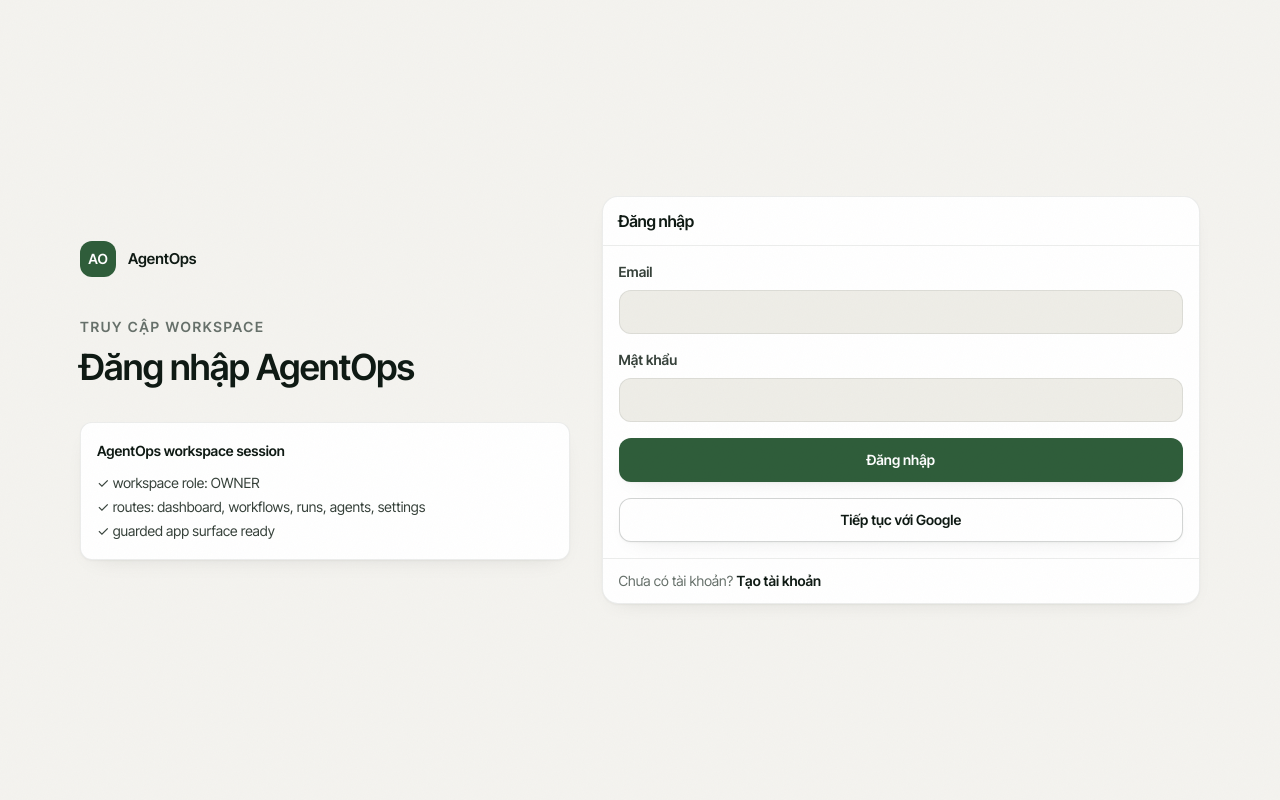
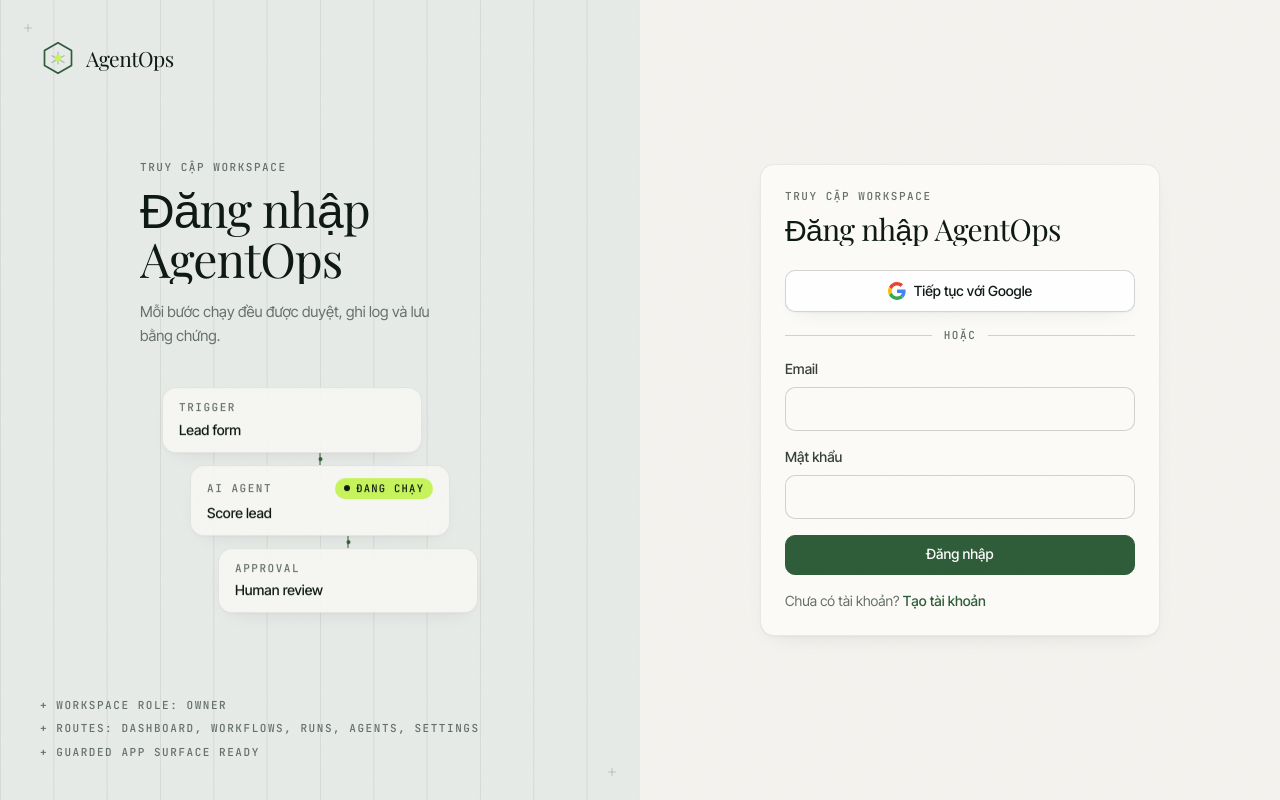
Before and after one commit to foxxiee04/AgentOps-AI-Agent-Workflow-Automation-Platform, a Next.js app in the folder apps/web/: page /login in a window 1280 px wide. Built offline with nearby package versions, Linux system fonts and the light colour scheme; no server answers.

Commit message:
feat(web): split-screen sign-in with the Google button first

```diff
--- a/apps/web/src/features/auth/auth-form.tsx
+++ b/apps/web/src/features/auth/auth-form.tsx
@@ -3,15 +3,59 @@
 import Link from "next/link";
 import { useRouter, useSearchParams } from "next/navigation";
 import { FormEvent, useEffect, useMemo, useState } from "react";
+import { motion, useReducedMotion } from "motion/react";
 import { refreshBrowserSession } from "../../lib/api";
 import type { AppCopy, Locale } from "../../lib/i18n";
 import { authPost, googleAuthHref, setAuthUser } from "./auth-client";
+import { MaskHeading } from "../../components/motion/mask-heading";
 
 type AuthFormMode = "login" | "register";
+
+const workflowNodes = [
+  { type: "TRIGGER", title: "Lead form" },
+  { type: "AI AGENT", title: "Score lead" },
+  { type: "APPROVAL", title: "Human review" }
+];
+
+const bullets = {
+  vi: ["workspace role: OWNER", "routes: dashboard, workflows, runs, agents, settings", "guarded app surface ready"],
+  en: ["workspace role: OWNER", "routes: dashboard, workflows, runs, agents, settings", "guarded app surface ready"]
+};
+
+const taglines = {
+  vi: "Mỗi bước chạy đều được duyệt, ghi log và lưu bằng chứng.",
+  en: "Every run is reviewed, logged and evidenced."
+};
+
+const runningLabel = {
+  vi: "Đang chạy",
+  en: "Running"
+};
+
+function BrandMark() {
+  return (
+    <span
+      aria-hidden="true"
+      className="relative grid h-9 w-9 shrink-0 place-items-center text-[var(--accent)]"
+    >
+      <svg viewBox="0 0 32 32" fill="none" className="h-full w-full">
+        <path
+          d="M16 2.4 28 9.3v13.4L16 29.6 4 22.7V9.3Z"
+          stroke="currentColor"
+          strokeWidth={1.5}
+          strokeLinejoin="round"
+        />
+        <path d="M16 10.5v11M10.2 13.8l11.6 6.4M21.8 13.8l-11.6 6.4" stroke="currentColor" strokeWidth={1} strokeOpacity={0.35} />
+        <circle cx="16" cy="16" r="2.8" fill="var(--live)" />
+      </svg>
+    </span>
+  );
+}
 
 export function AuthForm({ mode, locale, labels }: { mode: AuthFormMode; locale: Locale; labels: AppCopy["auth"] }) {
   const router = useRouter();
   const searchParams = useSearchParams();
+  const reduceMotion = useReducedMotion() ?? false;
   const [error, setError] = useState(searchParams.get("authError") ?? "");
   const [isSubmitting, setIsSubmitting] = useState(false);
   const nextPath = useMemo(() => {
@@ -69,92 +113,166 @@ export function AuthForm({ mode, locale, labels }: { mode: AuthFormMode; locale:
       ? `/register?lang=${locale}&next=${encodeURIComponent(nextPath)}`
       : `/login?lang=${locale}&next=${encodeURIComponent(nextPath)}`;
 
+  const title = mode === "login" ? labels.loginTitle : labels.registerTitle;
+  const eyebrow = mode === "login" ? labels.loginEyebrow : labels.registerEyebrow;
+  const submitLabel = mode === "login" ? labels.submitLogin : labels.submitRegister;
+  const orLabel = locale === "vi" ? "hoặc" : "or";
+
   return (
-    <div className="mx-auto grid min-h-screen max-w-6xl content-center gap-8 px-4 py-10 lg:grid-cols-[0.9fr_1.1fr] lg:items-center">
-      <section>
-        <Link href={locale === "vi" ? "/vi" : "/en"} className="inline-flex items-center gap-3">
-          <span className="grid h-9 w-9 place-items-center rounded-xl bg-[var(--accent)] text-sm font-bold text-white">AO</span>
-          <span className="font-semibold text-[var(--ink-deep)]">AgentOps</span>
+    <div className="grid min-h-screen lg:grid-cols-2">
+      <section className="hairline-grid relative hidden flex-col overflow-hidden bg-[var(--mist)] p-10 lg:flex">
+        <span aria-hidden="true" className="crosshair absolute left-6 top-6 h-2 w-2" />
+        <span aria-hidden="true" className="crosshair absolute bottom-6 right-6 h-2 w-2" />
+
+        <Link
+          href={locale === "vi" ? "/vi" : "/en"}
+          className="relative z-10 inline-flex w-fit items-center gap-2.5"
+        >
+          <BrandMark />
+          <span className="font-display text-[21px] leading-none text-[var(--ink)]">AgentOps</span>
         </Link>
-        <p className="mt-10 text-sm font-semibold uppercase text-[var(--mute)]">
-          {mode === "login" ? labels.loginEyebrow : labels.registerEyebrow}
-        </p>
-        <h1 className="mt-2 max-w-xl text-4xl font-bold leading-tight text-[var(--ink-deep)]">
-          {mode === "login" ? labels.loginTitle : labels.registerTitle}
-        </h1>
-        <div className="mt-8 rounded-xl border border-[var(--hairline)] bg-white p-4 text-sm leading-6 text-[var(--body)]">
-          <p className="font-semibold text-[var(--ink-deep)]">AgentOps workspace session</p>
-          <p className="mt-2">✓ workspace role: OWNER</p>
-          <p>✓ routes: dashboard, workflows, runs, agents, settings</p>
-          <p>✓ guarded app surface ready</p>
+
+        <div className="relative z-10 flex flex-1 flex-col justify-center py-10">
+          <div className="mx-auto w-full max-w-[360px]">
+            <p className="mono-label">{eyebrow}</p>
+            {/* Decorative repeat of the form title: hidden from assistive tech so the page keeps one heading. */}
+            <div aria-hidden="true">
+              <MaskHeading
+                as="h2"
+                className="mt-2 font-display text-[48px] leading-[1.05] text-[var(--ink)]"
+              >
+                {title}
+              </MaskHeading>
             </div>
+            <p className="mt-4 max-w-[34ch] text-[15px] leading-relaxed text-[var(--mute)]">{taglines[locale]}</p>
+
+            <motion.div
+              className="mx-auto mt-10 w-[316px]"
+              animate={reduceMotion ? undefined : { y: [0, -6, 0] }}
+              transition={reduceMotion ? undefined : { duration: 6, repeat: Infinity, ease: "easeInOut" }}
+            >
+              <ol className="flex flex-col gap-3">
+                {workflowNodes.map((node, index) => (
+                  <li
+                    key={node.title}
+                    className="relative w-[260px]"
+                    style={{ marginLeft: index * 28 }}
+                  >
+                    {index > 0 ? (
+                      <span
+                        aria-hidden="true"
+                        className="pointer-events-none absolute -top-3 left-1/2 h-3 w-px -translate-x-1/2 bg-[var(--accent)]"
+                      >
+                        <span className="absolute left-1/2 top-1/2 h-1 w-1 -translate-x-1/2 -translate-y-1/2 rounded-full bg-[var(--accent)]" />
+                      </span>
+                    ) : null}
+                    <div className="glass rounded-[var(--radius-card)] border border-[var(--hairline)] px-4 py-3 shadow-[var(--shadow-sm)]">
+                      <div className="flex items-center justify-between gap-3 whitespace-nowrap">
+                        <p className="mono-label">{node.type}</p>
+                        {index === 1 ? (
+                          <span className="live-chip is-running">{runningLabel[locale]}</span>
+                        ) : null}
+                      </div>
+                      <p className="mt-1 whitespace-nowrap text-sm font-medium text-[var(--ink)]">{node.title}</p>
+                    </div>
+                  </li>
+                ))}
+              </ol>
+            </motion.div>
+          </div>
+        </div>
+
+        <ul className="relative z-10 space-y-2">
+          {bullets[locale].map((item) => (
+            <li key={item} className="mono-label text-[var(--mute)]">+ {item}</li>
+          ))}
+        </ul>
       </section>
 
-      <section className="rounded-2xl border border-[var(--hairline)] bg-white">
-        <div className="border-b border-[var(--hairline)] px-4 py-3">
-          <h2 className="text-base font-bold text-[var(--ink-deep)]">{mode === "login" ? labels.submitLogin : labels.submitRegister}</h2>
+      <section className="flex items-center justify-center px-4 py-10 lg:px-10">
+        <div className="card w-full max-w-[400px] p-6">
+          <p className="mono-label">{eyebrow}</p>
+          <MaskHeading as="h1" className="mt-2 font-display text-[30px] leading-[1.1] text-[var(--ink)]">
+            {title}
+          </MaskHeading>
+
+          <form onSubmit={onSubmit} className="mt-6 space-y-4">
+            <a
+              href={googleAuthHref(nextPath)}
+              className="flex w-full items-center justify-center gap-2 rounded-[var(--radius-control)] border border-[var(--hairline-strong)] bg-[var(--surface-raised)] px-4 py-2.5 text-sm font-medium text-[var(--ink)] shadow-[var(--shadow-sm)]"
+            >
+              <svg width="18" height="18" viewBox="0 0 48 48" aria-hidden="true">
+                <path fill="#EA4335" d="M24 9.5c3.54 0 6.71 1.22 9.21 3.6l6.85-6.85C35.9 2.38 30.47 0 24 0 14.62 0 6.51 5.38 2.56 13.22l7.98 6.19C12.43 13.72 17.74 9.5 24 9.5z" />
+                <path fill="#4285F4" d="M46.98 24.55c0-1.57-.15-3.09-.38-4.55H24v9.02h12.94c-.58 2.96-2.26 5.48-4.78 7.18l7.73 6c4.51-4.18 7.09-10.36 7.09-17.65z" />
+                <path fill="#FBBC05" d="M10.53 28.59c-.48-1.45-.76-2.99-.76-4.59s.27-3.14.76-4.59l-7.98-6.19C.92 16.46 0 20.12 0 24c0 3.88.92 7.54 2.56 10.78l7.97-6.19z" />
+                <path fill="#34A853" d="M24 48c6.48 0 11.93-2.13 15.89-5.81l-7.73-6c-2.15 1.45-4.92 2.3-8.16 2.3-6.26 0-11.57-4.22-13.47-9.91l-7.98 6.19C6.51 42.62 14.62 48 24 48z" />
+              </svg>
+              {labels.google}
+            </a>
+
+            <div className="flex items-center gap-3">
+              <span className="h-px flex-1 bg-[var(--hairline-strong)]" />
+              <span className="mono-label text-[var(--mute)]">{orLabel}</span>
+              <span className="h-px flex-1 bg-[var(--hairline-strong)]" />
             </div>
 
-        <form onSubmit={onSubmit} className="space-y-4 p-4">
             {mode === "register" ? (
-            <label className="block text-sm font-semibold text-[var(--body)]">
+              <label className="block text-sm font-medium text-[var(--body)]">
                 {labels.name}
                 <input
                   name="name"
                   required
                   minLength={2}
-                className="mt-2 h-11 w-full rounded-xl border border-[var(--hairline)] bg-[var(--surface-soft)] px-3 text-[var(--ink-deep)]"
+                  className="field mt-2"
                   autoComplete="name"
                 />
               </label>
             ) : null}
 
-          <label className="block text-sm font-semibold text-[var(--body)]">
+            <label className="block text-sm font-medium text-[var(--body)]">
               {labels.email}
               <input
                 name="email"
                 required
                 type="email"
-              className="mt-2 h-11 w-full rounded-xl border border-[var(--hairline)] bg-[var(--surface-soft)] px-3 text-[var(--ink-deep)]"
+                className="field mt-2"
                 autoComplete="email"
               />
             </label>
 
-          <label className="block text-sm font-semibold text-[var(--body)]">
+            <label className="block text-sm font-medium text-[var(--body)]">
               {labels.password}
               <input
                 name="password"
                 required
                 type="password"
                 minLength={8}
-              className="mt-2 h-11 w-full rounded-xl border border-[var(--hairline)] bg-[var(--surface-soft)] px-3 text-[var(--ink-deep)]"
+                className="field mt-2"
                 autoComplete={mode === "login" ? "current-password" : "new-password"}
               />
             </label>
 
-          {error ? <p className="rounded-xl border border-[var(--danger)] bg-[var(--danger-soft)] px-3 py-2 text-sm text-[var(--danger-ink)]">⚠ {error}</p> : null}
+            {error ? (
+              <p role="alert" className="rounded-[var(--radius-control)] border border-[var(--danger)] bg-[var(--danger-soft)] px-3 py-2 text-sm text-[var(--danger-ink)]">
+                ⚠ {error}
+              </p>
+            ) : null}
 
             <button
               type="submit"
               disabled={isSubmitting}
-            className="min-h-11 w-full rounded-xl bg-[var(--accent)] px-4 text-sm font-semibold text-white disabled:bg-[var(--surface-soft)] disabled:text-[var(--ash)]"
+              className="btn btn-primary w-full"
             >
-            {isSubmitting ? labels.submitting : mode === "login" ? labels.submitLogin : labels.submitRegister}
+              {isSubmitting ? labels.submitting : submitLabel}
             </button>
-
-          <a
-            href={googleAuthHref(nextPath)}
-            className="flex min-h-11 w-full items-center justify-center rounded-xl border border-[var(--hairline-strong)] bg-white px-4 text-sm font-semibold text-[var(--ink)]"
-          >
-            {labels.google}
-          </a>
           </form>
 
-        <div className="border-t border-[var(--hairline)] px-4 py-3 text-sm text-[var(--mute)]">
+          <div className="mt-4 text-sm text-[var(--mute)]">
             {mode === "login" ? labels.noAccount : labels.hasAccount}{" "}
-          <Link href={otherHref} className="font-semibold text-[var(--ink-deep)] underline decoration-[var(--hairline-strong)] underline-offset-4">
+            <Link href={otherHref} className="font-medium text-[var(--accent)] underline underline-offset-4">
               {mode === "login" ? labels.createAccount : labels.backToLogin}
             </Link>
+          </div>
         </div>
       </section>
     </div>
```
Also changed, not shown: apps/web/src/features/auth/auth-callback.tsx (+9 -8 lines). Lines whose indentation alone changed are shown as unchanged.
